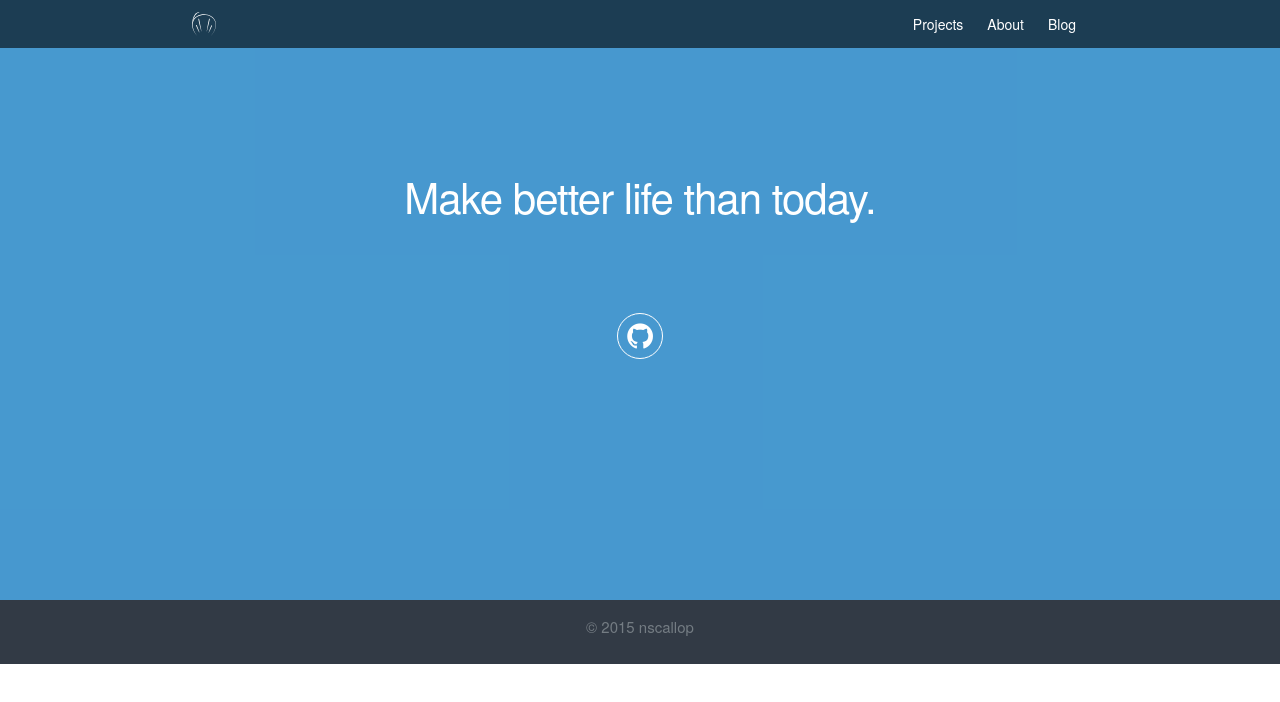
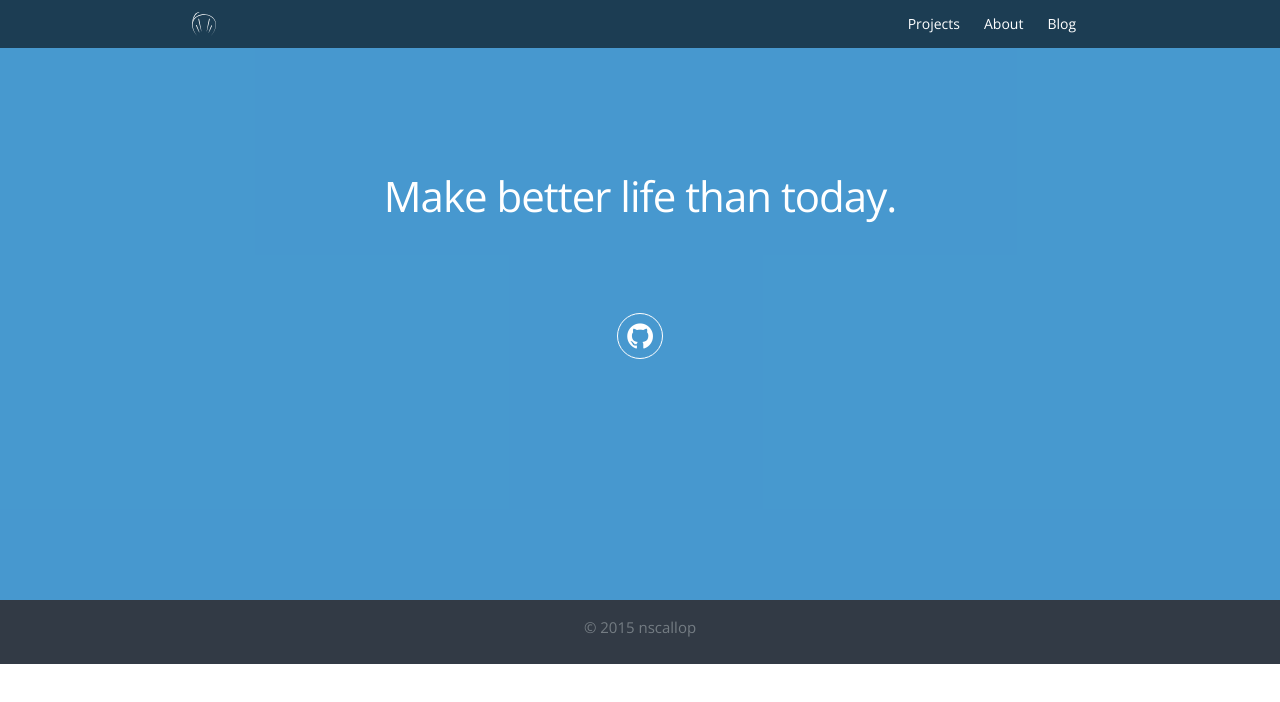
Before and after one commit to nscallop/nscallop.github.io, a plain HTML site: page index.html in a window 1280 px wide. Drawn offline with nearby package versions, Linux system fonts and the light colour scheme.

Commit message:
Modify font

```diff
--- a/css/style.css
+++ b/css/style.css
@@ -1,5 +1,9 @@
 /* Util
 –––––––––––––––––––––––––––––––––––––––––––––––––– */
+body {
+  font-family: "Open Sans", "HelveticaNeue", "Helvetica Neue", Helvetica, Arial, sans-serif;
+}
+
 .notransition {
   -webkit-transition: none !important;
   transition: none !important;
```
